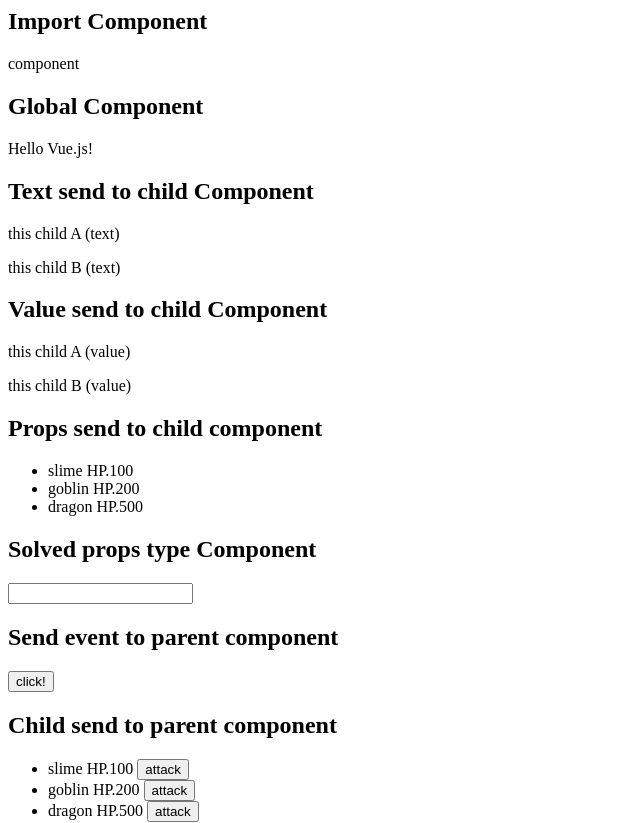
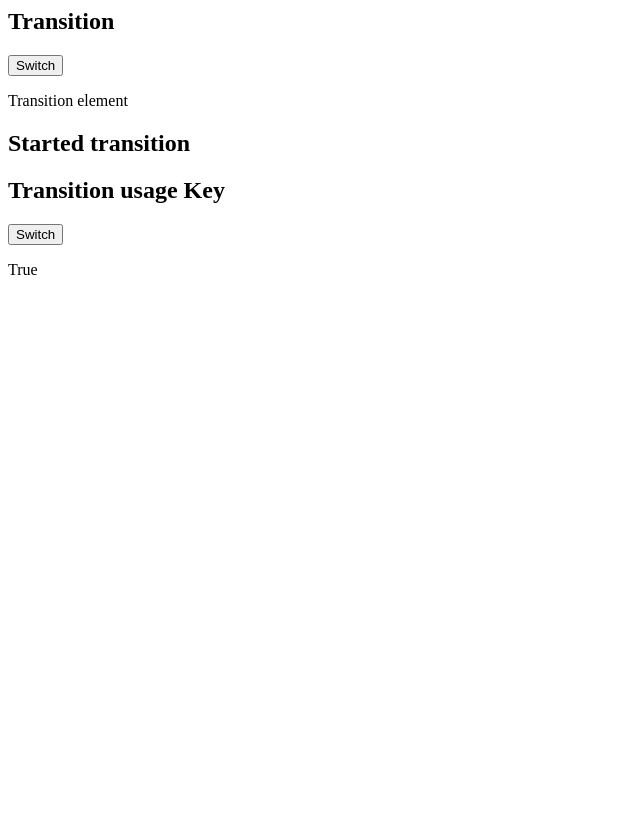
Before and after one commit to tetty0217/vue_standard, a Vue app: page / in a window 1280 px wide. Shown: the top 823 px of the page, without its empty margins (0-640 px from the left). After the commit the page ends 800 px from the top, so only its background shows below. Built offline with nearby package versions, Linux system fonts and the light colour scheme.

Commit message:
added ch6

```diff
--- a/src/app.js
+++ b/src/app.js
@@ -3,6 +3,7 @@ import Hello from './vue/App.vue';
 import Ch3 from './vue/Ch3.vue';
 import Ch4 from './vue/Ch4.vue';
 import Ch5 from './vue/Ch5.vue';
+import Ch6 from './vue/Ch6.vue';
 
 // this component is root component for Ch5
 Vue.component('global-component', {
@@ -14,5 +15,5 @@ Vue.component('global-component', {
     },
 });
 
-const app = new Vue(Ch5);
+const app = new Vue(Ch6);
 app.$mount('#app');
--- /dev/null
+++ b/src/styles/_ch6.sass
@@ -0,0 +1,25 @@
+.transition-wrap
+  div
+    div
+      border-bottom: none
+      padding: 0
+
+.v-enter-active, .v-leave-active
+  transition: opacity .5s
+.v-enter, .v-leave-to
+  opacity: 0
+
+.startedShow
+  @include squareSizing(100, #000)
+.start-enter-active
+  transition: opacity 2s
+.start-enter
+  opacity: 0
+
+.key-enter, .key-leave-to
+  opacity: 0
+.key-enter-active
+  transition: opacity .5s
+.key-leave-active
+  transition: opacity .5s
+  position: absolute
--- a/src/styles/_mixin.sass
+++ b/src/styles/_mixin.sass
@@ -0,0 +1,4 @@
+@mixin squareSizing($size, $color)
+  height: $size+px
+  width: $size+px
+  background: $color
--- a/src/styles/app.sass
+++ b/src/styles/app.sass
@@ -2,6 +2,8 @@
 @import "mixin"
 @import "color"
 @import "common"
+@import "function"
 @import "ch3"
 @import "ch4"
 @import "ch5"
+@import "ch6"
--- /dev/null
+++ b/src/vue/Ch6.vue
@@ -0,0 +1,40 @@
+<template>
+    <div v-bind:class="{'contents-wrap': true, 'transition-wrap': true}">
+        <div>
+            <h2>Transition</h2>
+            <p><button v-on:click="show=!show">Switch</button></p>
+            <transition>
+                <div v-show="show">
+                    Transition element
+                </div>
+            </transition>
+        </div>
+        <div>
+            <h2>Started transition</h2>
+            <transition appear name="start">
+                <div v-if="startedShow" :class="{'startedShow': true}"></div>
+            </transition>
+        </div>
+        <div>
+            <h2>Transition usage Key</h2>
+            <p><button v-on:click="keyShow=!keyShow">Switch</button></p>
+            <transition name="key">
+                <div v-if="keyShow" key="a">True</div>
+                <div v-else key="b">False</div>
+            </transition>
+        </div>
+    </div>
+</template>
+
+<script>
+    export default {
+        name: "Ch6",
+        data: () => {
+            return{
+                show: true,
+                startedShow: true,
+                keyShow: true
+            }
+        }
+    }
+</script>
```
Also changed, not shown: src/styles/_function.sass (added).
